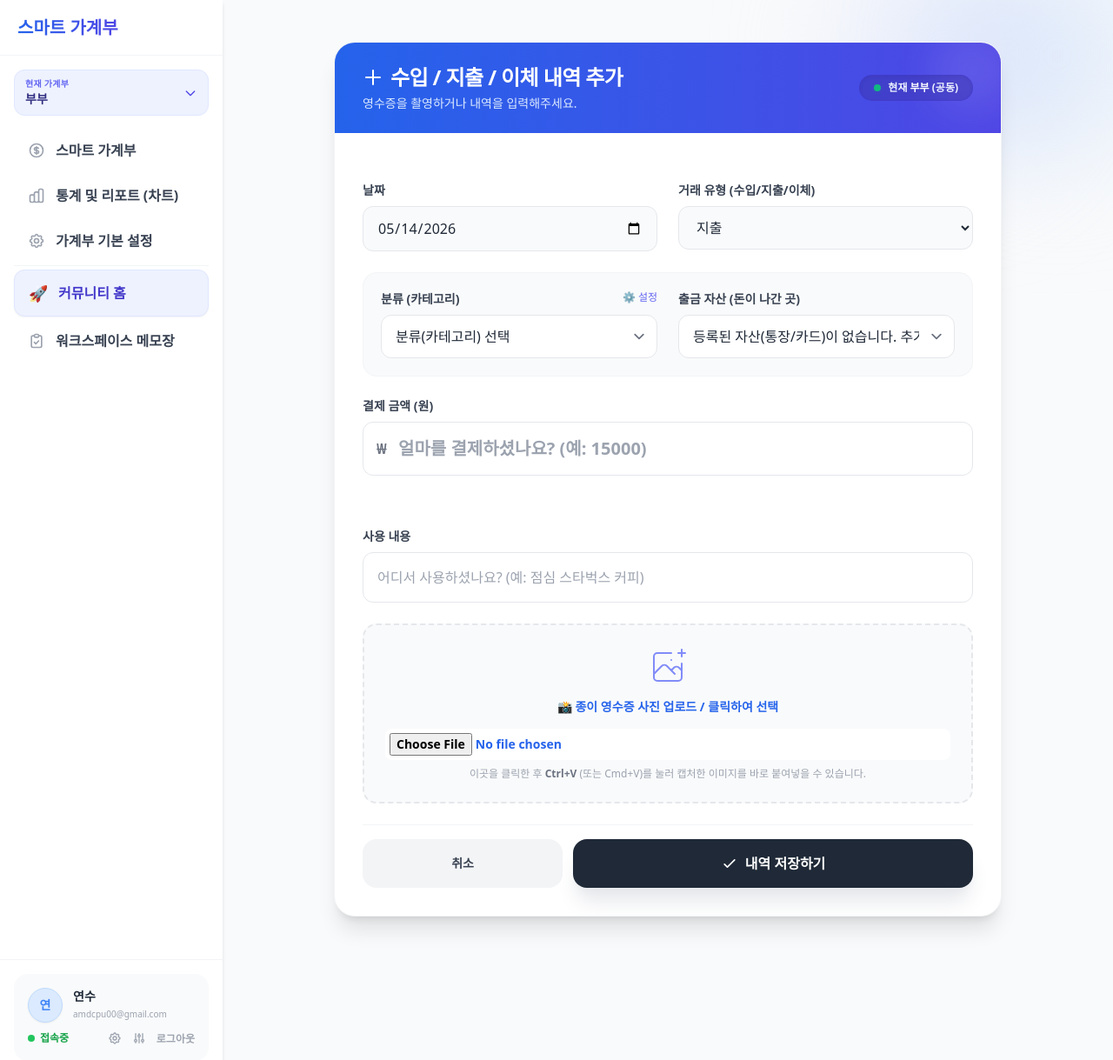
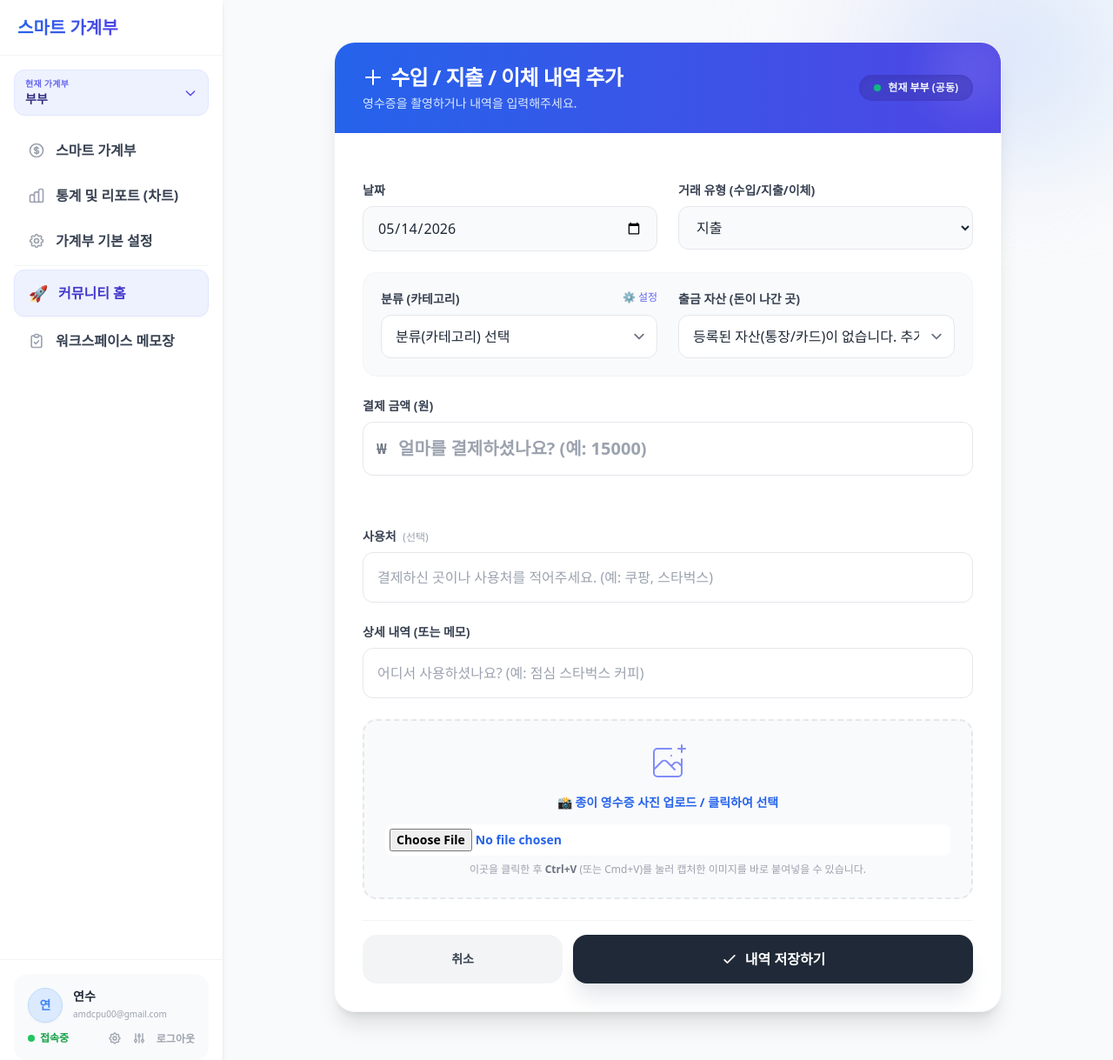
Before and after one commit to audaciousman/YS_Accounts, a Django app: page /ledgers/create/ in a window 1280 px wide; the page is wider, and only the part inside the window is pictured. Shown: the top 1219 px of that part at 87% size. Run offline with Django 5.2, Linux system fonts and the light colour scheme; a user stored in the database is signed in; data comes from the database, SQL or seed files in the repository; data that the repository does not hold is empty; some libraries are stand-ins or nearby versions.

Commit message:
Add merchant field to transactions and update UI/Batch forms

```diff
--- a/ledgers/forms.py
+++ b/ledgers/forms.py
@@ -72,10 +72,12 @@ class TransactionForm(forms.ModelForm):
     """
     class Meta:
         model = Transaction
-        fields = ['date', 'transaction_type', 'category', 'withdraw_asset', 'deposit_asset', 'amount', 'description', 'image']
+        fields = ['date', 'transaction_type', 'category', 'withdraw_asset', 'deposit_asset', 'amount', 'merchant', 'description', 'image']
 
         widgets = {
             'date': forms.DateInput(attrs={'type': 'date'}),
+            'merchant': forms.TextInput(attrs={'placeholder': '결제하신 곳이나 사용처를 적어주세요. (예: 쿠팡)'}),
+            'description': forms.TextInput(attrs={'placeholder': '상세 내역이나 메모를 적어주세요.'}),
             'image': forms.ClearableFileInput(attrs={
                 'accept': 'image/*',
                 'capture': 'camera'
--- a/ledgers/models.py
+++ b/ledgers/models.py
@@ -155,6 +155,7 @@ class Transaction(models.Model):
 
     amount = models.DecimalField(max_digits=12, decimal_places=0, help_text="거래 금액 (원)")
     date = models.DateField(help_text="거래 날짜")
+    merchant = models.CharField(max_length=100, blank=True, null=True, help_text="사용처 (선택)", verbose_name="사용처")
     description = models.CharField(max_length=255, help_text="내역 내용")
     transaction_type = models.CharField(max_length=20, choices=TRANSACTION_TYPE_CHOICES, default='expense')
 
--- a/ledgers/templates/ledgers/transaction_form.html
+++ b/ledgers/templates/ledgers/transaction_form.html
@@ -107,10 +107,16 @@
                 <p id="amount-helper" class="text-right mt-2 font-black text-indigo-600 text-lg md:text-xl min-h-[1.75rem] transition-all"></p>
             </div>
 
+            <!-- 사용처 필드 (선택사항) -->
+            <div>
+                <label for="{{ form.merchant.id_for_label }}" class="block text-sm font-bold text-gray-700 mb-2">사용처 <span class="text-xs text-gray-400 font-normal ml-1">(선택)</span></label>
+                <input type="text" name="{{ form.merchant.name }}" id="{{ form.merchant.id_for_label }}" value="{{ form.merchant.value|default_if_none:'' }}" class="w-full px-4 py-4 rounded-xl border border-gray-200 focus:border-indigo-500 outline-none transition" placeholder="결제하신 곳이나 사용처를 적어주세요. (예: 쿠팡, 스타벅스)">
+            </div>
+
             <!-- 내용 필드 -->
             <div>
-                <label for="{{ form.description.id_for_label }}" class="block text-sm font-bold text-gray-700 mb-2">사용 내용</label>
-                <input type="text" name="{{ form.description.name }}" id="{{ form.description.id_for_label }}" value="{{ form.description.value|default_if_none:'' }}" required class="w-full px-4 py-4 rounded-xl border border-gray-200 focus:border-indigo-500 outline-none transition" placeholder="어디서 사용하셨나요? (예: 점심 스타벅스 커피)">
+                <label for="{{ form.description.id_for_label }}" class="block text-sm font-bold text-gray-700 mb-2">상세 내역 (또는 메모)</label>
+                <input type="text" name="{{ form.description.name }}" id="{{ form.description.id_for_label }}" value="{{ form.description.value|default_if_none:'' }}" required class="w-full px-4 py-4 rounded-xl border border-gray-200 focus:border-indigo-500 outline-none transition" placeholder="상세 내역이나 메모를 적어주세요. (예: 생필품 구매, 친구들과 점심)">
             </div>
 
             <!-- 영수증 첨부 -->
--- a/ledgers/views.py
+++ b/ledgers/views.py
@@ -675,12 +675,13 @@ def download_batch_template(request):
         '출금자산명',
         '입금자산명',
         '금액',
+        '사용처(선택)',
         '내역(적요)'
     ])
     # 예시 데이터 제공
-    writer.writerow(['2026-04-10', '지출', '식비', '메인 카드', '', '15000', '점심 식사'])
-    writer.writerow(['2026-04-10', '수입', '급여', '', '급여통장', '3000000', '4월 급여'])
-    writer.writerow(['2026-04-11', '이체', '', '급여통장', '메인 카드', '500000', '카드대금 이체'])
+    writer.writerow(['2026-04-10', '지출', '식비', '메인 카드', '', '15000', '스타벅스', '점심 식사'])
+    writer.writerow(['2026-04-10', '수입', '급여', '', '급여통장', '3000000', '', '4월 급여'])
+    writer.writerow(['2026-04-11', '이체', '', '급여통장', '메인 카드', '500000', '', '카드대금 이체'])
 
     return response
 
@@ -723,6 +724,7 @@ class TransactionBatchCreateView(LoginRequiredMixin, View):
                 withdraw_id = row.get('withdraw_asset_id')
                 deposit_id = row.get('deposit_asset_id')
                 amount = int(row.get('amount', 0))
+                merchant = row.get('merchant', '')
                 description = row.get('description', '')
 
                 # 빈 행 스킵
@@ -745,6 +747,7 @@ class TransactionBatchCreateView(LoginRequiredMixin, View):
                     withdraw_asset=withdraw,
                     deposit_asset=deposit,
                     amount=amount,
+                    merchant=merchant,
                     description=description
                 )
                 created_count += 1
```
Also changed, not shown: ledgers/templates/ledgers/dashboard.html (+6 -1 lines), ledgers/templates/ledgers/transaction_batch_form.html (+14 -4 lines), ledgers/migrations/0016_historicaltransaction_merchant_transaction_merchant.py (added).
